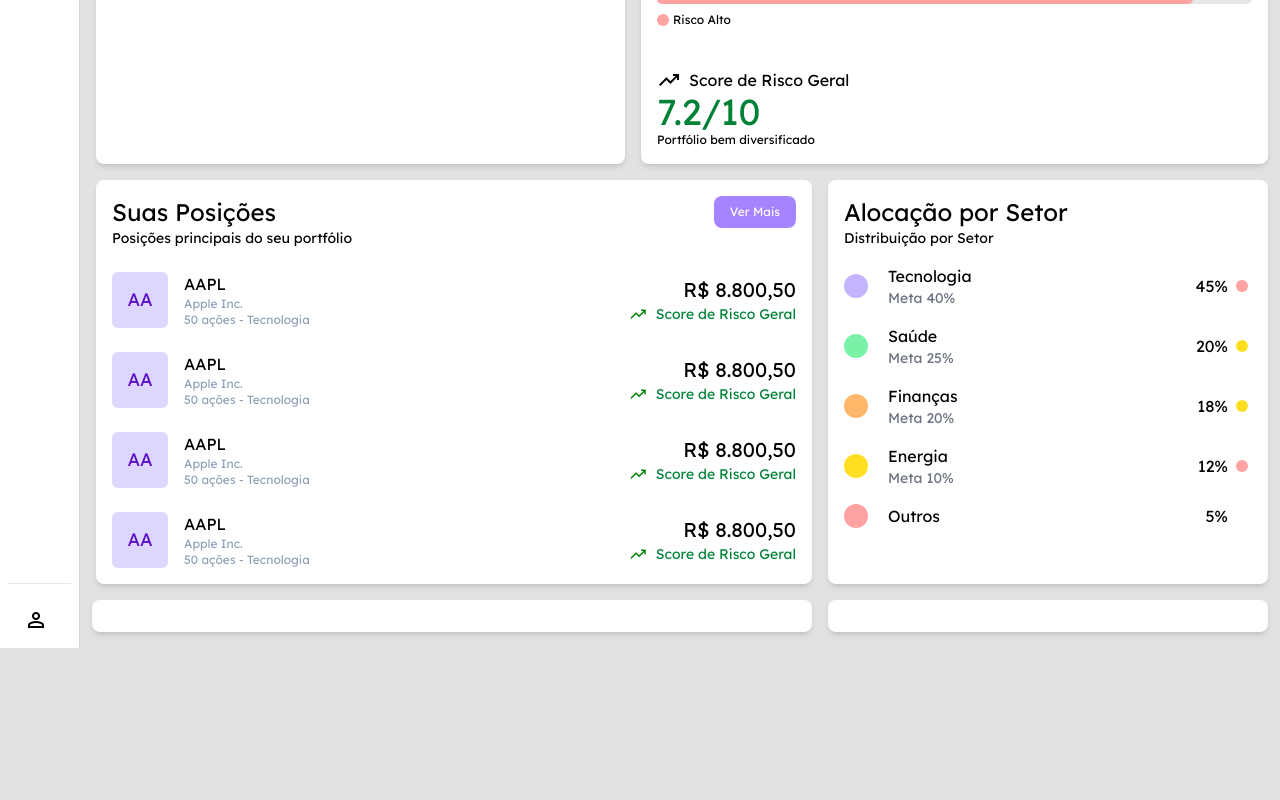
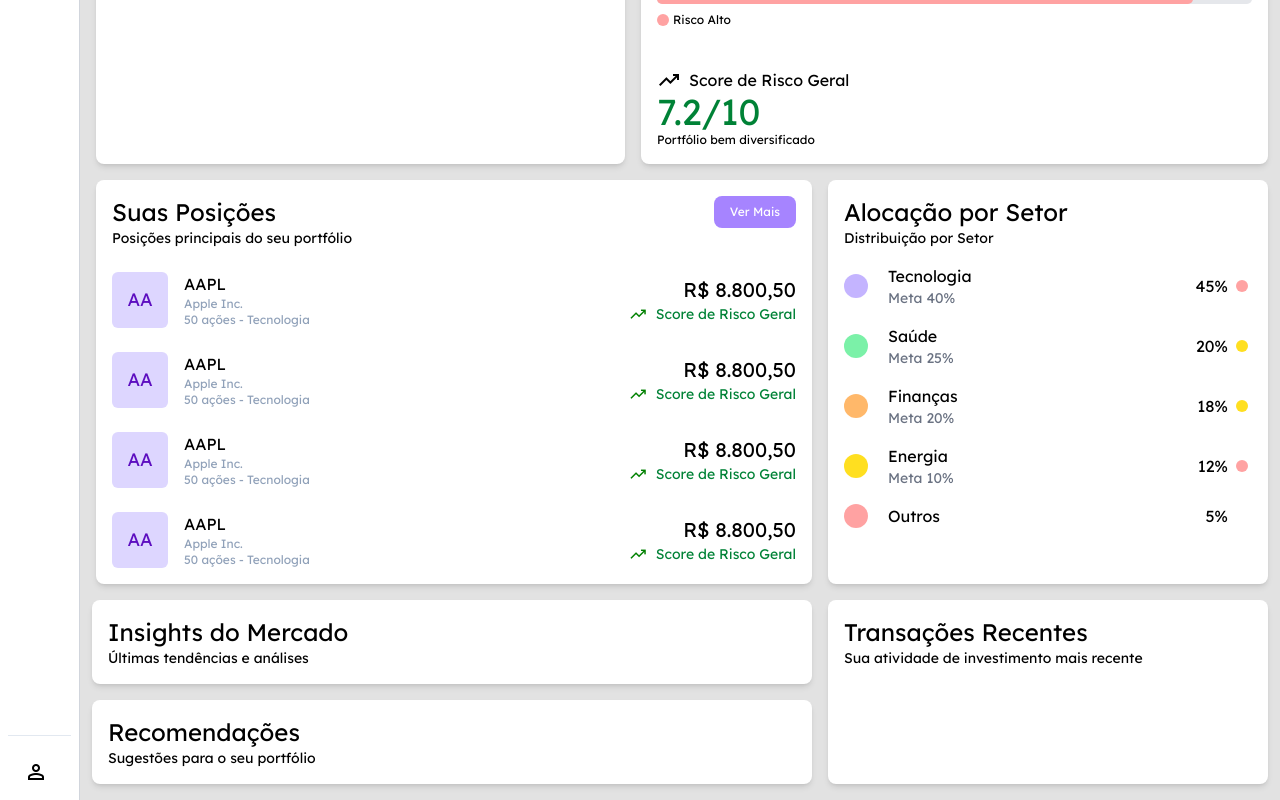
Before and after one commit to ThomasLincoln/My-Invest, a Vue app in the folder frontend/my-invest/: page /portfolio in a window 1280 px wide. Shown: the part 506-1306 px from the top of the page. Before the commit the page ends 1154 px from the top, so only its background shows below. Built offline with nearby package versions, Linux system fonts and the light colour scheme.

Commit message:
Melhorias no portfolio

```diff
--- a/frontend/my-invest/src/views/PortfolioView.vue
+++ b/frontend/my-invest/src/views/PortfolioView.vue
@@ -355,8 +355,20 @@ const handleToggle = (isCollapsed: boolean) => {
       </div>
       <!-- Insights do Mercado, Recomendações e Transações Recentes -->
       <div class="flex mb-4">
-        <div class="bg-white rounded-lg shadow-md mx-3 ml-3 grow p-4"></div>
-        <div class="bg-white rounded-lg shadow-md mx-3 ml-1 w-110 p-4"></div>
+        <div class="grow">
+          <div class="bg-white rounded-lg shadow-md mx-3 ml-3 mb-4 p-4">
+            <h1 class="text-2xl">Insights do Mercado</h1>
+            <p class="text-sm">Últimas tendências e análises</p>
+          </div>
+          <div class="bg-white rounded-lg shadow-md mx-3 ml-3 p-4">
+            <h1 class="text-2xl">Recomendações</h1>
+            <p class="text-sm">Sugestões para o seu portfólio</p>
+          </div>
+        </div>
+        <div class="bg-white rounded-lg shadow-md mx-3 ml-1 w-110 p-4">
+            <h1 class="text-2xl">Transações Recentes</h1>
+            <p class="text-sm">Sua atividade de investimento mais recente</p>
+        </div>
       </div>
     </div>
   </div>
```
